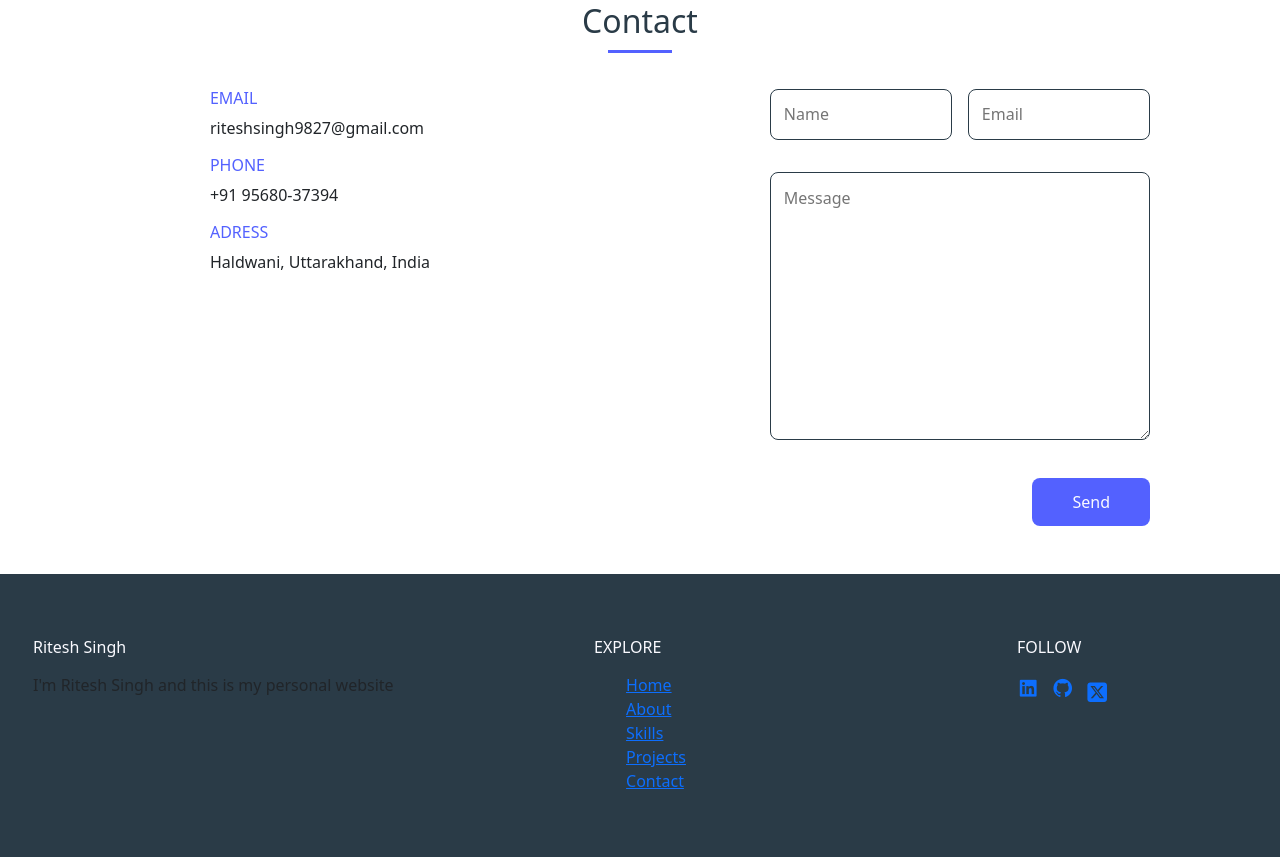
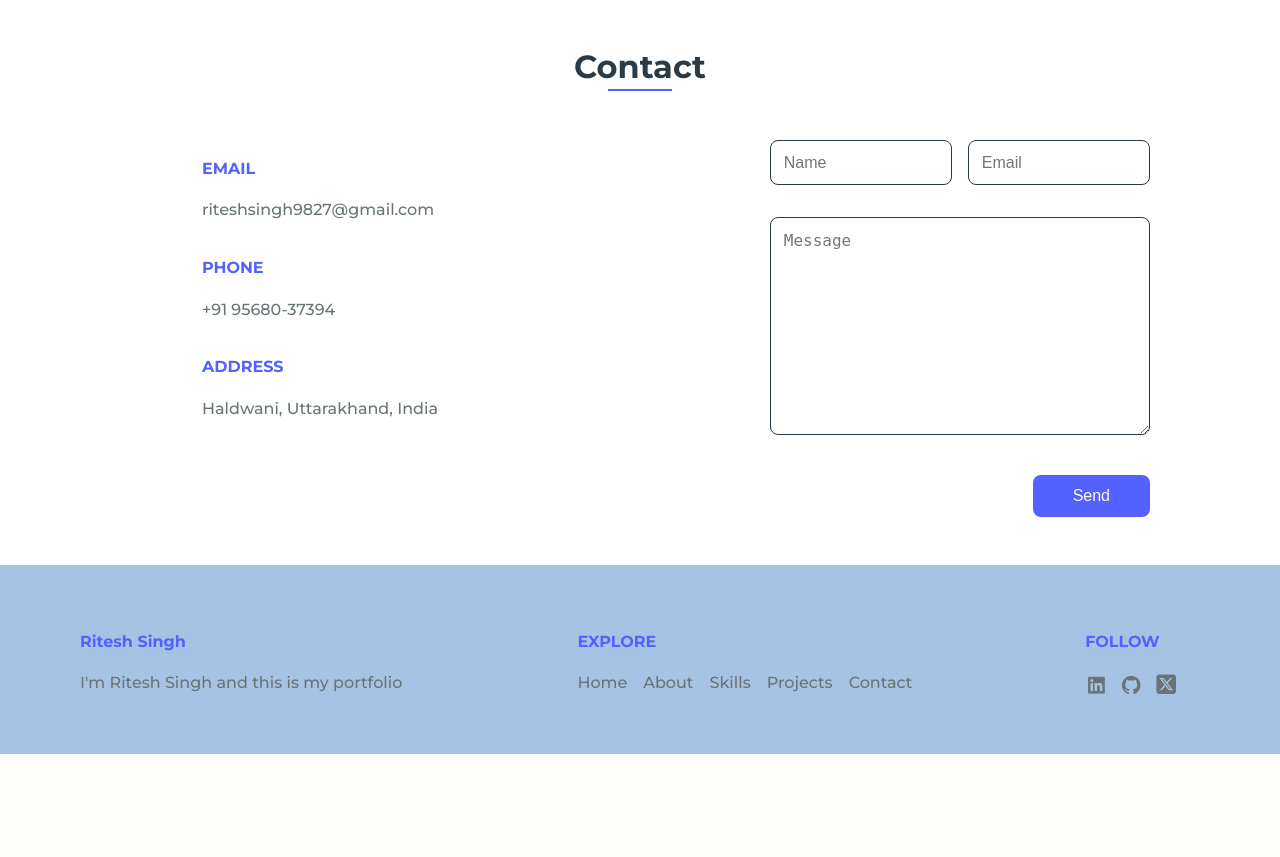
Before and after one commit to quirrelHK/e-portfolio, a Django app: template ritesh/templates/index.html in a window 1280 px wide. Shown: the part 2160-3017 px from the top of the page. After the commit the page ends 2914 px from the top, so only its background shows below. Run offline with Django 5.2, Linux system fonts and the light colour scheme; the template is opened without the code that fills it: values that come from a table or form of the project are taken from there, others are empty; some libraries are stand-ins or nearby versions.

Commit message:
footer, styles and animation

```diff
--- a/ritesh/templates/index.html
+++ b/ritesh/templates/index.html
@@ -12,7 +12,7 @@
         <!-- <link href='https://cdn.jsdelivr.net/npm/boxicons@2.0.5/css/boxicons.min.css' rel='stylesheet'> -->
         <link href="https://cdn.jsdelivr.net/npm/boxicons@2.1.4/css/boxicons.min.css" rel="stylesheet">
         <!-- ==== Bootstrap CSS ===== -->
-        <link href="https://stackpath.bootstrapcdn.com/bootstrap/5.1.3/css/bootstrap.min.css" rel="stylesheet">
+        <!-- <link href="https://stackpath.bootstrapcdn.com/bootstrap/5.1.3/css/bootstrap.min.css" rel="stylesheet"> -->
 
         <title>Ritesh Singh's Portfolio</title>
     </head>
@@ -142,7 +142,7 @@
                             <h3 class="contact__subtitle">PHONE</h3>
                             <span class="contact__text">+91 95680-37394</span>
 
-                            <h3 class="contact__subtitle">ADRESS</h3>
+                            <h3 class="contact__subtitle">ADDRESS</h3>
                             <span class="contact__text">Haldwani, Uttarakhand, India</span>
                         </div>
                         <form action="" method="POST" class="contact__form">
@@ -164,12 +164,12 @@
             <div class="footer__container bd-grid">
                 <div class="footer__data">
                     <h2 class="footer__title">Ritesh Singh</h2>
-                    <p class="footer__text">I'm Ritesh Singh and this is my personal website</p>
+                    <p class="footer__text">I'm Ritesh Singh and this is my portfolio</p>
                 </div>
 
                 <div class="footer__data">
                     <h2 class="footer__title">EXPLORE</h2>
-                    <ul>
+                    <ul class="footer__list">
                         <li><a href="#home" class="footer__link">Home</a></li>
                         <li><a href="#about" class="footer__link">About</a></li>
                         <li><a href="#skills" class="footer__link">Skills</a></li>
@@ -198,6 +198,6 @@
         <script src="{% static 'assets/js/main.js' %}"></script>
 
         <!-- ===== Bootstrap JS ===== -->
-        <script src="https://stackpath.bootstrapcdn.com/bootstrap/5.1.3/js/bootstrap.bundle.min.js"></script>
+        <!-- <script src="https://stackpath.bootstrapcdn.com/bootstrap/5.1.3/js/bootstrap.bundle.min.js"></script> -->
     </body>
 </html>
--- a/ritesh/views.py
+++ b/ritesh/views.py
@@ -12,7 +12,7 @@ def index(request):
         else:
             print("Not valid")
             messages.warning(request, "Invalid form submission")
-        return redirect("http://localhost:8000/#home")
+        return redirect("/")
     else:
         form = ContactForm()
     # Home
--- a/static/assets/css/styles.css
+++ b/static/assets/css/styles.css
@@ -13,6 +13,8 @@
     --white-color: #FAFAFF;
     --dark-color: #2A3B47;
     --text-color: #697477;
+    --grey-color: #eeeeee;
+    --black-color: #000000;
 }
 
 /*===== Fuente y tipografia =====*/
@@ -225,15 +227,15 @@ img{
 .about__img{
     display: flex;
     justify-content: center;
-    padding-top: 1rem;
-    width: 120px;
-    height: 120px;
+    padding-top: -2rem;
+
     background-color: var(--first-color);
-    border-radius: 50%;
+    border-radius: 100%;
     overflow: hidden;
 }
 .about__img img{
     width: 100px;
+    object-fit: cover;
 }
 .about__subtitle{
     font-size: var(--h2-font-size);
@@ -358,14 +360,27 @@ img{
 
 /* ===== FOOTER=====*/
 .footer{
-    background-color: var(--dark-color);
+    /* background-color: var(--grey-color); */
+    background-color: #a6c3e3;
+
 }
 .footer__container{
     row-gap: 2rem;
+    display: flex;
+    justify-content: space-between;
+    align-items: flex-start;
+    flex-wrap: wrap;
+}
+.footer__data{
+    flex: auto;
+    margin-left: 4rem;
+    /* padding: 1rem; */
+    /* min-width: 150px; */
+    max-width:  33%;
 }
 .footer__title{
     font-size: var(--normal-font-size);
-    color: var(--white-color);
+    color: var(--first-color);
     margin-bottom: var(--mb-2);
 }
 .footer__link{
@@ -380,6 +395,14 @@ img{
 }
 .footer__social:hover{
     color: var(--first-color);
+}
+.footer__list {
+    display: flex;
+    flex-wrap: wrap;
+    gap: 1rem;
+    padding: 0;
+    list-style: none;
+
 }
 
 /* ===== MEDIA QUERIES =====*/
@@ -453,7 +476,7 @@ img{
         height: 200px;
     }
     .about__img img{
-        width: 165px;
+        width: 300px;
     }
 
     .skills__container{
@@ -479,6 +502,7 @@ img{
         grid-template-columns: repeat(3, 1fr);
         justify-items: center;
     }
+
 }
 
 @media screen and (min-width: 1024px){
@@ -498,3 +522,16 @@ img{
         right: 24%;
     }
 }
+
+@media (max-width: 768px) {
+    .footer__data {
+        /* flex: 1 1 100%; */
+        margin-left: auto;
+    }
+}
+
+@media (max-width: 480px) {
+    .footer__list {
+        flex-direction: column;
+    }
+}
--- a/static/assets/js/main.js
+++ b/static/assets/js/main.js
@@ -51,23 +51,23 @@ const sr = ScrollReveal({
 
 /*SCROLL HOME*/
 sr.reveal('.home__title', {})
-sr.reveal('.home__scroll', {delay: 200})
-sr.reveal('.home__img', {origin:'right', delay: 250})
+sr.reveal('.home__scroll', {delay: 100})
+sr.reveal('.home__img', {origin:'right', delay: 150})
 
 /*SCROLL ABOUT*/
-sr.reveal('.about__img', {delay: 100})
-sr.reveal('.about__subtitle', {delay: 100})
-sr.reveal('.about__profession', {delay: 150})
-sr.reveal('.about__text', {delay: 200})
-sr.reveal('.about__social-icon', {delay: 250, interval: 100})
+sr.reveal('.about__img', {delay: 50})
+sr.reveal('.about__subtitle', {delay: 50})
+sr.reveal('.about__profession', {delay: 100})
+sr.reveal('.about__text', {delay: 150})
+sr.reveal('.about__social-icon', {delay: 200, interval: 100})
 
 /*SCROLL SKILLS*/
 sr.reveal('.skills__subtitle', {})
-sr.reveal('.skills__name', {distance: '20px', delay: 150, interval: 100})
-sr.reveal('.skills__img', {delay: 200})
+sr.reveal('.skills__name', {distance: '20px', delay: 50, interval: 50})
+sr.reveal('.skills__img', {delay: 150})
 
 /*SCROLL PORTFOLIO*/
-sr.reveal('.portfolio__img', {interval: 200})
+sr.reveal('.portfolio__img', {interval: 100})
 
 /*SCROLL CONTACT*/
 sr.reveal('.contact__subtitle', {})
```
Also changed, not shown: ritesh/models.py (+12 -0 lines), media_root/picture/Experiments-In-Processing--unscreen.gif (deleted), media_root/picture/circular-soundwave_v1_00.gif (deleted), media_root/picture/commissioner_markov-removebg.png (deleted), media_root/picture/f43e2b2e7dcb3e0d8dfbdff6f445ace1-ezgif.com-gif-maker.gif (deleted), media_root/picture/sparklingGIF-FindShareonGIPHY-ezgif.com-gif-maker.gif (deleted), media_root/profile/Ritesh_Singh.jpg (deleted), media_root/profile/me_Qna7V4h.jpg (added), media_root/profile/me_Qna7V4h_u4uzcl8.jpg (added).
